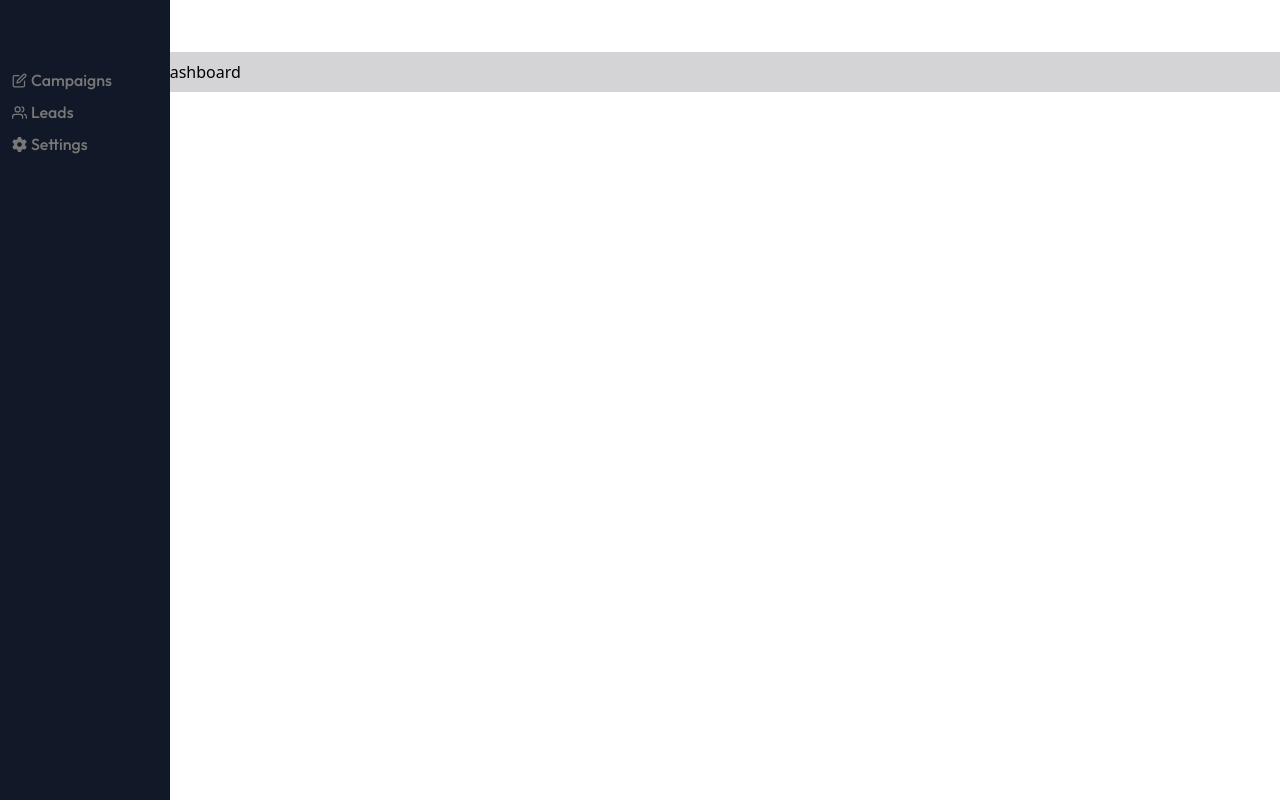
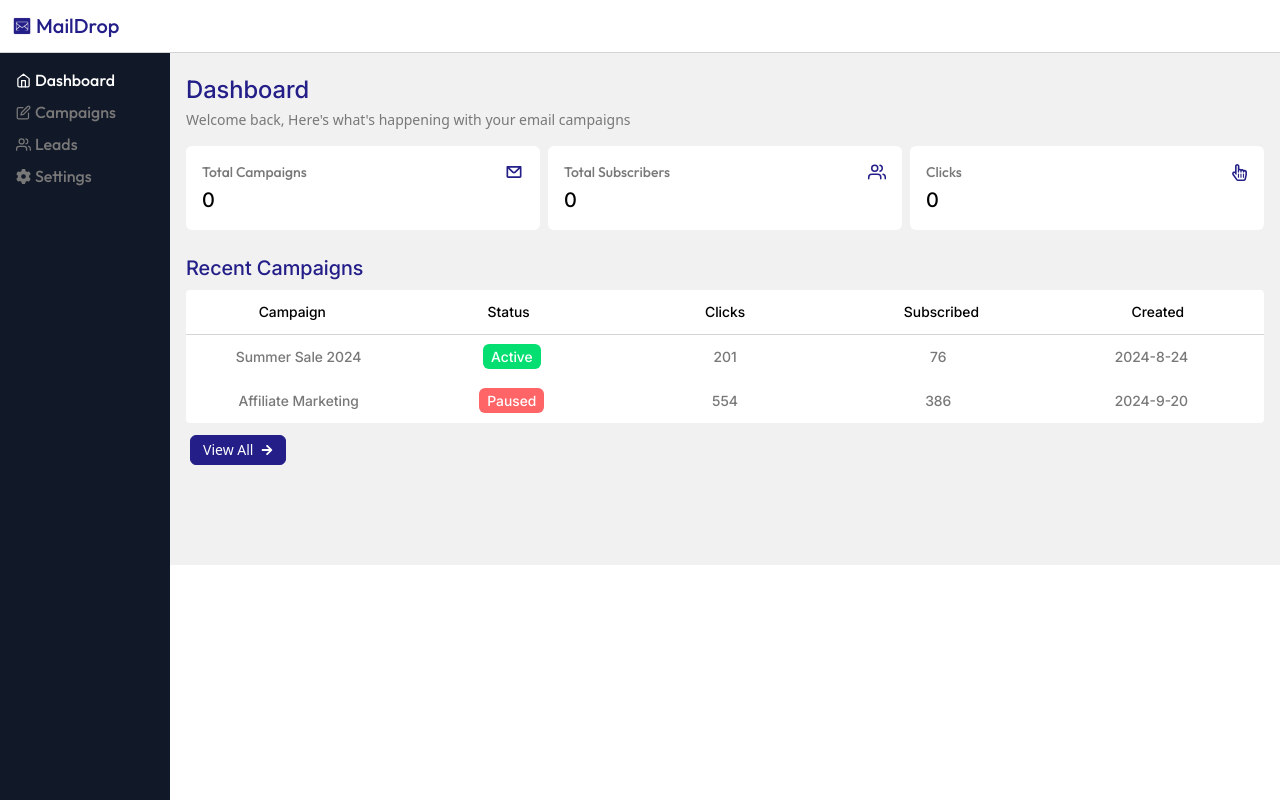
Before and after one commit to Habeebamoo/MailDrop, a React (Vite) app in the folder client/: page /dashboard in a window 1280 px wide. Built offline with nearby package versions, Linux system fonts and the light colour scheme.

Commit message:
created dashboard

```diff
--- a/client/src/components/dashboard/DashboardPage.tsx
+++ b/client/src/components/dashboard/DashboardPage.tsx
@@ -1,8 +1,67 @@
+import { CgMail } from "react-icons/cg"
+import { FaArrowRight, FaRegHandPointer } from "react-icons/fa"
+import { FiUsers } from "react-icons/fi"
 
 const DashboardPage = () => {
   return (
-    <section className="md:ml-[150px] p-2">
-      <h1>Dashboard</h1>
+    <section className="md:ml-[170px] mt-[50px] px-4 pt-2 pb-25">
+      <h1 className="text-2xl text-primary font-inter mt-4">Dashboard</h1>
+      <p className="text-sm text-accent mt-1">Welcome back, Here's what's happening with your email campaigns</p>
+      <div className="md:grid md:grid-cols-3 md:gap-2 mt-4">
+        <div className="bg-white p-4 rounded-md max-md:mb-3">
+          <div className="flex-between">
+            <p className="font-outfit text-sm text-accent">Total Campaigns</p>
+            <CgMail size={20} color="#231e88" />
+          </div>
+          <h1 className="font-inter text-xl mt-1">0</h1>
+        </div>
+        <div className="bg-white p-4 rounded-md max-md:mb-3">
+          <div className="flex-between">
+            <p className="font-outfit text-sm text-accent">Total Subscribers</p>
+            <FiUsers size={18} color="#231e88" />
+          </div>
+          <h1 className="font-inter text-xl mt-1">0</h1>
+        </div>
+        <div className="bg-white p-4 rounded-md">
+          <div className="flex-between">
+            <p className="font-outfit text-sm text-accent">Clicks</p>
+            <FaRegHandPointer size={17} color="#231e88" />
+          </div>
+          <h1 className="font-inter text-xl mt-1">0</h1>
+        </div>
+      </div>
+      <h1 className="text-xl text-primary font-inter mt-6">Recent Campaigns</h1>
+      <div className="bg-white rounded-sm mt-2">
+        <div className="grid grid-cols-5 gap-1 font-inter text-sm border-b-1 border-b-accentLight py-3 text-center">
+          <p>Campaign</p>
+          <p>Status</p>
+          <p>Clicks</p>
+          <p>Subscribed</p>
+          <p>Created</p>
+        </div>
+        <div className="grid grid-cols-5 gap-1 font-inter text-sm py-3 px-2 text-center text-accent">
+          <p>Summer Sale 2024</p>
+          <div>
+            <p className="bg-green-400 px-2 py-1 rounded-md text-white inline">Active</p>
+          </div>
+          <p>201</p>
+          <p>76</p>
+          <p>2024-8-24</p>
+        </div>
+        <div className="grid grid-cols-5 gap-1 font-inter text-sm py-3 px-2 text-center text-accent">
+          <p>Affiliate Marketing</p>
+          <div>
+            <p className="bg-red-400 px-2 py-1 rounded-md text-white inline">Paused</p>
+          </div>
+          <p>554</p>
+          <p>386</p>
+          <p>2024-9-20</p>
+        </div>
+      </div>
+      <button className="flex-center gap-2 btn-primary mt-3 ml-1 cursor-pointer">
+        <span className="text-sm">View All</span>
+        <FaArrowRight size={12} />
+      </button>
     </section>
   )
 }
--- a/client/src/components/dashboard/Header.tsx
+++ b/client/src/components/dashboard/Header.tsx
@@ -2,7 +2,7 @@ import logo from "../../assets/logo.png"
 
 const Header = () => {
   return (
-    <header className="p-3 bg-white z-2">
+    <header className="p-3 bg-white z-50 fixed top-0 left-0 right-0 border-b-1 border-b-accentLight">
       <div className="flex-start">
         <img src={logo} className="h-5" />
         <h1 className="text-primary text-xl font-outfit ml-1">MailDrop</h1>
--- a/client/src/components/dashboard/Navbar.tsx
+++ b/client/src/components/dashboard/Navbar.tsx
@@ -6,35 +6,90 @@ const Navbar = () => {
   return (
     <div>
       <div className="max-md:hidden fixed top-0 bottom-0 left-0 w-[170px] bg-secondary">
-        <div className="flex-start mt-17 pl-3">
-          <FiEdit size={15} color="rgb(121, 120, 120)" />
+        <div className="mt-17 pl-3">
+          <NavLink
+            to={"/dashboard"}
+            className={({ isActive }) => isActive ? "nav-link-active" : "nav-link"}
+          >
+            {({ isActive }) => (
+              <div className="flex-center gap-1">
+                <FiHome size={15} className={isActive ? "text-white" : "rgb(121, 120, 120)"} />
+                <span>Dashboard</span>
+              </div>
+            )}
+          </NavLink>
+        </div>
+        <div className="mt-2 pl-3">
           <NavLink
             to={"/dashboard/campaigns"}
-            className="text-accent cursor-pointer ml-1 font-outfit block hover:text-white"
-          >Campaigns</NavLink>
+            className={({ isActive }) => isActive ? "nav-link-active" : "nav-link"}
+          >
+            {({ isActive }) => (
+              <div className="flex-center gap-1">
+                <FiEdit size={15} className={isActive ? "text-white" : "rgb(121, 120, 120)"} />
+                <span>Campaigns</span>
+              </div>
+            )}
+          </NavLink>
         </div>
-        <div className="flex-start mt-2 pl-3">
-          <FiUsers size={15} color="rgb(121, 120, 120)" />
+        <div className="mt-2 pl-3">
           <NavLink
             to={"/dashboard/leads"}
-            className="text-accent cursor-pointer ml-1 font-outfit block hover:text-white"
-          >Leads</NavLink>
+            className={({ isActive }) => isActive ? "nav-link-active" : "nav-link"}
+          >
+            {({ isActive }) => (
+              <div className="flex-center gap-1">
+                <FiUsers size={15} className={isActive ? "text-white" : "rgb(121, 120, 120)"} />
+                <span>Leads</span>
+              </div>
+            )}
+          </NavLink>
         </div>
-        <div className="flex-start mt-2 pl-3">
-          <FaGear size={15} color="rgb(121, 120, 120)" />
+        <div className="mt-2 pl-3">
           <NavLink
             to={"/dashboard/settings"}
-            className="text-accent cursor-pointer ml-1 font-outfit block hover:text-white"
-          >Settings</NavLink>
+            className={({ isActive }) => isActive ? "nav-link-active" : "nav-link"}
+          >
+            {({ isActive }) => (
+              <div className="flex-center gap-1">
+                <FaGear size={15} className={isActive ? "text-white" : "rgb(121, 120, 120)"} />
+                <span>Settings</span>
+              </div>
+            )}
+          </NavLink>
         </div>
       </div>
       <div className="md:hidden">
         <div className="fixed bottom-0 left-0 right-0 p-3 rounded-t-lg">
-          <div className="bg-secondary p-4 rounded-full flex justify-around items-ce ter">
-            <FiHome color="white" size={20} />
-            <FiEdit color="rgb(121, 120, 120)" size={20} />
-            <FiUsers color="rgb(121, 120, 120)" size={20} />
-            <FaGear color="rgb(121, 120, 120)" size={20} />
+          <div className="backdrop-blur-md bg-white/30 shadow-lg p-4 rounded-full flex justify-around items-center">
+            <NavLink
+              to={"/dashboard"}
+            >
+              {({ isActive }) => (
+                <FiHome color={isActive ? "#000" : "rgb(121, 120, 120)"} size={20} />
+              )}
+            </NavLink>
+            <NavLink
+              to={"/dashboard/campaigns"}
+            >
+              {({ isActive }) => (
+                <FiEdit color={isActive ? "#000" : "rgb(121, 120, 120)"} size={20} />
+              )}
+            </NavLink>
+            <NavLink
+              to={"/dashboard/leads"}
+            >
+              {({ isActive }) => (
+                <FiUsers color={isActive ? "#000" : "rgb(121, 120, 120)"} size={20} />
+              )}
+            </NavLink>
+            <NavLink
+              to={"/dashboard/settings"}
+            >
+              {({ isActive }) => (
+                <FaGear color={isActive ? "#000" : "rgb(121, 120, 120)"} size={20} />
+              )}
+            </NavLink>
           </div>
         </div>
       </div>
--- a/client/src/index.css
+++ b/client/src/index.css
@@ -46,8 +46,16 @@
 	@apply py-1 bg-primary text-white rounded-md px-3 hover:bg-transparent hover:text-primary border-1 border-primary cursor-pointer;
 }
 
+@utility nav-link {
+	@apply flex-start gap-1 text-accent cursor-pointer ml-1 font-outfit hover:text-white;
+}
+
+@utility nav-link-active {
+	@apply flex-start gap-1 text-white cursor-pointer ml-1 font-outfit;
+}
+
 .test {
-	color: #d4d3d6;
+	color: #f1f1f1;
 }
 
 @theme {
@@ -55,6 +63,7 @@
 	--color-secondary: #111827;
 	--color-accent: rgb(121, 120, 120);
 	--color-accentLight: #d4d3d6;
+	--color-accentXLight: #f1f1f1;
 	--color-bg: rgb(238, 240, 241);
 	--color-bg2: rgb(218, 220, 221);
 	--color-fade: rgba(0, 0, 0, 0.2);
--- a/client/src/pages/AuthPage.tsx
+++ b/client/src/pages/AuthPage.tsx
@@ -1,11 +1,13 @@
 import { useState } from "react"
 import { FaEye, FaEyeSlash } from "react-icons/fa"
+import googleIcon from "../assets/google.png"
 
 const AuthPage = () => {
   const [isLogin, setIsLogin] = useState<boolean>(true)
   const [passwordShown, setPasswordShown] = useState<boolean>(false)
 
-  const handleAuth = () => {
+  const handleAuth = (e: React.FormEvent) => {
+    e.preventDefault()
     window.location.href = "/dashboard"
   }
 
@@ -25,7 +27,10 @@ const AuthPage = () => {
         <h1 className="text-xl font-outfit text-primary text-center">{isLogin ? "Welcome Back" : "Create Your Account"}</h1>
         <p className="text-sm text-accent text-center">{isLogin ? "Sign in to your MailDrop account to continue" : "Sign up to create an account with MailDrop"}</p>
         <div>
-          <button className="font-inter text-sm p-2 border-1 w-full mt-6 rounded-md border-accentLight">Continue with Google</button>
+          <button className="font-inter text-sm p-2 border-1 w-full mt-6 rounded-md border-accentLight flex-center hover:bg-accentLight cursor-pointer">
+            <img src={googleIcon} className="h-4" />
+            <span className="ml-2">Continue with Google</span>
+          </button>
         </div>
         <div className="h-[1px] bg-accentLight mt-7"></div>
         <form className="mt-5">
--- a/client/src/pages/Dashboard.tsx
+++ b/client/src/pages/Dashboard.tsx
@@ -7,7 +7,7 @@ const Dashboard = () => {
   const [navActive, setNavActive] = useState<boolean>(false)
 
   return (
-    <main className="bg-accentLight">
+    <main className="bg-accentXLight">
       <Header />
       <Navbar />
       <Outlet />
```
Also changed, not shown: client/src/assets/google.png (added), client/src/assets/logo.png.
